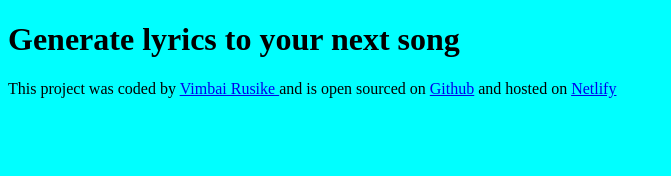
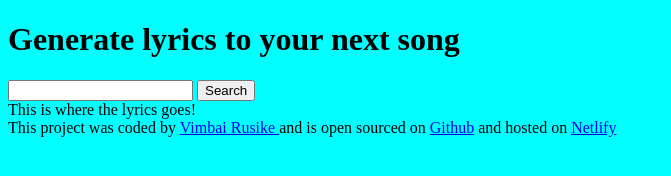
Before and after one commit to Vimby/lyrics-generator, a plain HTML site: page index.html in a window 1280 px wide. Shown: the whole page, without its empty margins (0-671 px from the left). Drawn offline with Linux system fonts and the light colour scheme.

Commit message:
AddedBasic HTML

```diff
--- a/index.html
+++ b/index.html
@@ -7,7 +7,25 @@
     <title>Lyrics Generator</title>
 </head>
 <body>
-    <h1>Generate lyrics to your next song</h1>
+    <header>
+ <h1>Generate lyrics to your next song</h1>
+    </header>
+
+    <main>
+<form action="">
+<input type="text" name="search" id="search">
+<input type="submit" value="Search">
+
+</form>
+
+<div class="content">
+    This is where the lyrics goes!
+</div>
+
+    </main>
+
+
+
     <footer>
       This project was coded by
         <a href="https://github.com/Vimby/" target="_blank" rel="noopener noreferrer">Vimbai Rusike </a> and is open sourced on
```
